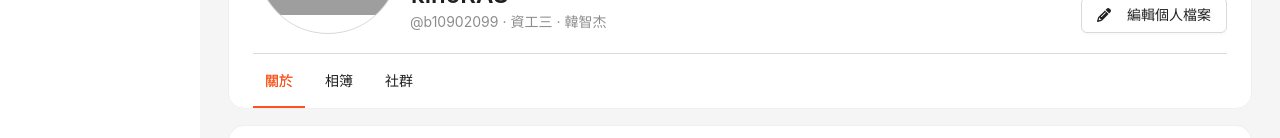
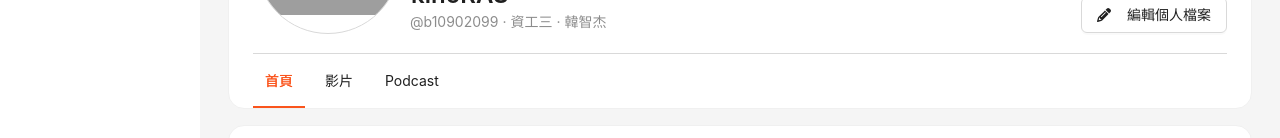
Before and after one commit to kinoras/NTU-CN23, a React (Create React App) app in the folder phase2/frontend/: page /#/ in a window 1280 px wide. Shown: the part 227-365 px from the top of the page. Built offline with nearby package versions, Linux system fonts and the light colour scheme; grey boxes are pictures that could not be loaded; a web font is replaced by a local one.

Commit message:
p2-front: style: format & wording update

```diff
--- a/phase2/frontend/src/containers/Sider.js
+++ b/phase2/frontend/src/containers/Sider.js
@@ -44,7 +44,7 @@ const Sider = ({ isDarkMode, toggleDarkMode }) => {
 
     const menuItems = [
         { name: 'home', icon: 'home', text: '首頁' },
-        { name: 'subscription', icon: 'star', text: '訂閱頻道' }
+        { name: 'subscriptions', icon: 'star', text: '訂閱頻道' }
     ]
 
     return (
--- a/phase2/frontend/src/views/ProfileView.js
+++ b/phase2/frontend/src/views/ProfileView.js
@@ -9,11 +9,9 @@ import TitledCard from '@/components/TitledCard'
 const { Paragraph } = Typography
 
 const ProfileView = () => {
-    const {
-        token: { colorBorder }
-    } = theme.useToken()
+    const { token } = theme.useToken()
 
-    const [activeTab, setActiveTab] = useState('about')
+    const [activeTab, setActiveTab] = useState('home')
 
     const userInfo = {
         id: 'b10902099',
@@ -40,15 +38,15 @@ const ProfileView = () => {
     }
 
     const tabItems = [
-        { key: 'about', label: '關於' },
-        { key: 'album', label: '相簿' },
-        { key: 'sns', label: '社群' }
+        { key: 'home', label: '首頁' },
+        { key: 'video', label: '影片' },
+        { key: 'podcast', label: 'Podcast' }
     ]
 
     return (
         <div className="mx-auto my-0 max-w-5xl">
             <ProfileCard userInfo={userInfo} tabItems={tabItems} activeTab={activeTab} setActiveTab={setActiveTab} />
-            {activeTab === 'about' && (
+            {activeTab === 'home' && (
                 <TitledCard title={`關於 ${userInfo.username}`}>
                     {(userInfo?.description ?? []).map((parag, i) => (
                         <Paragraph className="leading-relaxed last:mb-0" key={i}>
@@ -57,7 +55,7 @@ const ProfileView = () => {
                     ))}
                 </TitledCard>
             )}
-            {activeTab === 'album' && (
+            {activeTab === 'video' && (
                 <TitledCard title={`${userInfo.username} 的相片`}>
                     <Image.PreviewGroup
                         preview={{
@@ -69,7 +67,7 @@ const ProfileView = () => {
                             <div
                                 key={i}
                                 className="mb-3 mr-3 inline-flex overflow-hidden rounded-lg border border-solid"
-                                style={{ borderColor: colorBorder }}
+                                style={{ borderColor: token.colorBorder }}
                             >
                                 <Image src={image} className="aspect-square w-28" />
                             </div>
```
